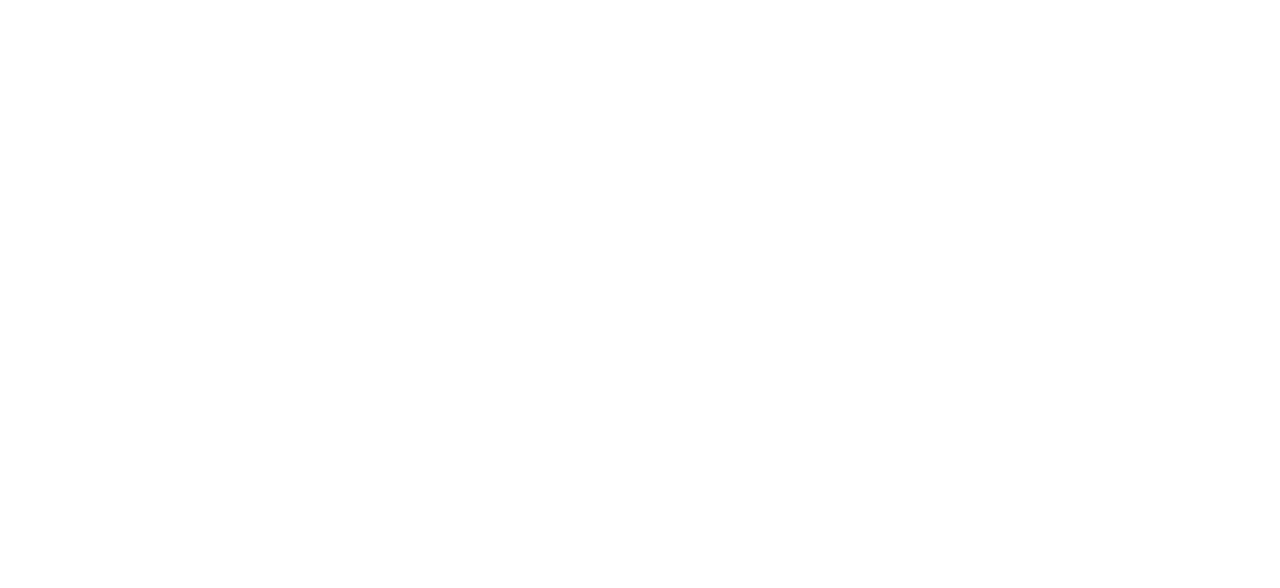
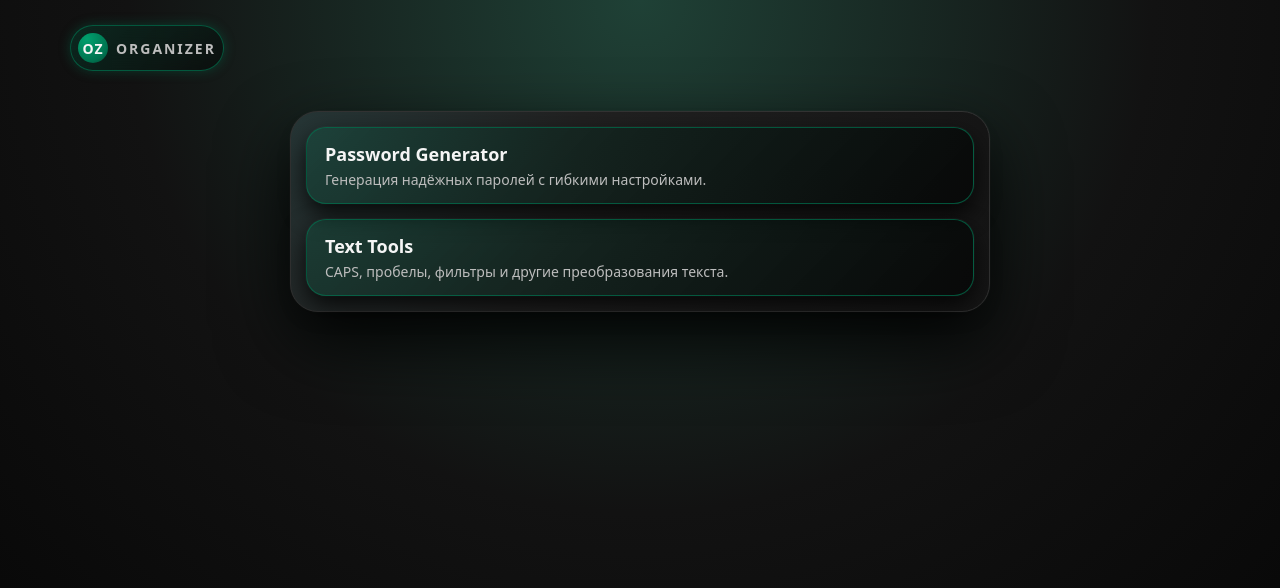
Before and after one commit to obigreen/organizer, a plain HTML site: page index.html in a window 1280 px wide. Drawn offline with Linux system fonts and the light colour scheme.

Commit message:
added main page with styles and started pass genrator

```diff
--- a/css/common.css
+++ b/css/common.css
@@ -0,0 +1,185 @@
+/* ========== CSS Variables (Design System) ========== */
+:root {
+    /* Цвета */
+    --color-page-bg: #121212;
+    --color-surface: #212121;
+    --color-surface-alt: #1a1a1a;
+
+    --color-accent: #00724f;
+    --color-accent-soft: #00a06d;
+
+    --color-border-subtle: #333333;
+    --color-shadow-soft: rgba(0, 0, 0, 0.7);
+
+    --color-text-main: #f5f5f5;
+    --color-text-muted: #bdbdbd;
+    --color-text-accent: #a5ffd6;
+
+    /* Типографика */
+    --font-family-base: system-ui, -apple-system, BlinkMacSystemFont, "Segoe UI", sans-serif;
+    --font-size-base: 16px;
+    --font-size-title: 28px;
+    --font-size-subtitle: 15px;
+    --font-size-menu-title: 18px;
+    --font-size-menu-desc: 14px;
+    --font-size-footer: 12px;
+
+    /* Отступы и радиусы */
+    --radius-lg: 20px;
+    --radius-xl: 28px;
+    --radius-pill: 999px;
+
+    --space-xs: 4px;
+    --space-sm: 8px;
+    --space-md: 15px;
+    --space-lg: 24px;
+    --space-xl: 15px;
+
+    /* Анимации */
+    --transition-fast: 0.15s ease-out;
+    --transition-normal: 0.25s ease-out;
+}
+
+/* ========== Global Reset / Base ========== */
+
+*,
+*::before,
+*::after {
+    padding: 0;
+    margin: 0;
+    box-sizing: border-box;
+}
+
+html {
+    font-size: 16px;
+}
+
+body {
+    height: 100vh;
+    font-family: var(--font-family-base), sans-serif;
+    font-size: var(--font-size-base);
+    color: var(--color-text-main);
+    background: radial-gradient(circle at top, #1f4136 0, #121212 50%, #050505 100%);
+}
+
+.container {
+    max-width: 1170px;
+    width: 100%;
+    margin: 0 auto;
+    padding: 0 15px;
+}
+
+a {
+    color: inherit;
+    text-decoration: none;
+}
+
+a:focus-visible,
+button:focus-visible,
+input:focus-visible {
+    outline: 2px solid var(--color-accent-soft);
+    outline-offset: 3px;
+}
+
+.main {
+    max-width: 1920px;
+    width: 100%;
+    margin: 0 auto;
+}
+
+
+/* ========== Menu ========== */
+
+.menu {
+    max-width: 700px;
+    margin: 0 auto;
+    border-radius: var(--radius-xl);
+    padding: var(--space-xl);
+    background: radial-gradient(circle at top left, #263636 0, #212121 40%, #151515 100%);
+    border: 1px solid var(--color-border-subtle);
+    box-shadow:
+            0 30px 70px rgba(0, 0, 0, 0.9),
+            0 0 0 1px rgba(255, 255, 255, 0.02);
+}
+
+.menu_list {
+    list-style: none;
+    display: flex;
+    flex-direction: column;
+    gap: var(--space-md);
+}
+
+.menu_link {
+    display: flex;
+    flex-direction: column;
+    gap: 4px;
+    padding: 14px 18px;
+    border-radius: var(--radius-lg);
+    background: linear-gradient(
+            135deg,
+            rgba(0, 114, 79, 0.22),
+            rgba(0, 0, 0, 0.6)
+    );
+    border: 1px solid rgba(0, 114, 79, 0.7);
+    box-shadow:
+            0 10px 25px rgba(0, 0, 0, 0.8),
+            0 0 0 1px rgba(255, 255, 255, 0.03);
+    cursor: pointer;
+    transition:
+            transform var(--transition-normal),
+            box-shadow var(--transition-normal),
+            border-color var(--transition-fast),
+            background var(--transition-fast);
+    position: relative;
+    overflow: hidden;
+}
+
+/* Лёгкий градиент/блик при наведении */
+.menu_link::before {
+    content: "";
+    position: absolute;
+    inset: 0;
+    background: radial-gradient(
+            circle at top left,
+            rgba(255, 255, 255, 0.14),
+            transparent 55%
+    );
+    opacity: 0;
+    transition: opacity var(--transition-normal);
+    pointer-events: none;
+}
+
+.menu_link_title {
+    font-size: var(--font-size-menu-title);
+    font-weight: 600;
+}
+
+.menu_link_desc {
+    font-size: var(--font-size-menu-desc);
+    color: var(--color-text-muted);
+}
+
+/* Hover / active */
+.menu_link:hover {
+    transform: translateY(-2px) scale(1.01);
+    box-shadow:
+            0 18px 36px rgba(0, 0, 0, 0.9),
+            0 0 0 1px rgba(255, 255, 255, 0.04);
+    border-color: var(--color-accent-soft);
+    background: linear-gradient(
+            135deg,
+            rgba(0, 160, 109, 0.22),
+            rgba(0, 0, 0, 0.7)
+    );
+}
+
+.menu_link:hover::before {
+    opacity: 1;
+}
+
+.menu_link:active {
+    transform: translateY(0) scale(0.99);
+    box-shadow:
+            0 8px 18px rgba(0, 0, 0, 0.9),
+            0 0 0 1px rgba(255, 255, 255, 0.02);
+}
--- /dev/null
+++ b/css/header.css
@@ -0,0 +1,48 @@
+.header {
+    padding: 25px 0;
+    display: flex;
+    align-items: center;
+    margin-bottom: var(--space-md);
+}
+
+/* ========== Logo ========== */
+
+.logo {
+    display: flex;
+    align-items: center;
+    justify-content: space-between;
+    width: 100%;
+    max-width: max-content;
+    gap: var(--space-sm);
+    padding: 7px;
+    border-radius: var(--radius-pill);
+    background: linear-gradient(
+            135deg,
+            rgba(0, 114, 79, 0.25),
+            rgba(0, 0, 0, 0.4)
+    );
+    border: 1px solid rgba(0, 114, 79, 0.7);
+    box-shadow: 0 0 12px rgba(0, 114, 79, 0.4);
+    backdrop-filter: blur(12px);
+}
+
+.logo_mark {
+    display: flex;
+    align-items: center;
+    justify-content: center;
+    width: 30px;
+    height: 30px;
+    border-radius: 50%;
+    background: radial-gradient(circle at 30% 20%, #00a06d, #00724f 70%, #00432f 100%);
+    font-size: 14px;
+    font-weight: 700;
+    letter-spacing: 0.06em;
+}
+
+.logo_text {
+    font-size: 14px;
+    font-weight: 600;
+    letter-spacing: 0.14em;
+    text-transform: uppercase;
+    color: var(--color-text-muted);
+}
--- a/index.html
+++ b/index.html
@@ -2,9 +2,58 @@
 <html lang="en">
 <head>
     <meta charset="UTF-8">
-    <title>Title</title>
+    <meta http-equiv="Content-Type" content="text/html;charset=UTF-8">
+    <meta name="viewport" content="width=device-width, initial-scale=1.0">
+    <title>Organizer — Tool Hub</title>
+
+    <link rel="stylesheet" href="css/common.css">
+    <link rel="stylesheet" href="css/header.css">
 </head>
 <body>
 
+
+<header class="header">
+    <div class="container">
+        <div class="logo">
+            <span class="logo_mark">OZ</span>
+            <span class="logo_text">Organizer</span>
+        </div>
+    </div>
+
+</header>
+
+<main class="main">
+    <section class="main-section">
+        <div class="container">
+            <nav class="menu">
+                <ul class="menu_list">
+                    <li class="menu_item">
+                        <a class="menu_link" href="tools/password-generator/index.html" data-tool="password-generator">
+                            <span class="menu_link_title">Password Generator</span>
+                            <span class="menu_link_desc">
+                                    Генерация надёжных паролей с гибкими настройками.
+                                </span>
+                        </a>
+                    </li>
+
+                    <li class="menu_item">
+                        <a class="menu_link" href="tools/text-tools/index.html" data-tool="text-tools">
+                            <span class="menu_link_title">Text Tools</span>
+                            <span class="menu_link_desc">
+                                    CAPS, пробелы, фильтры и другие преобразования текста.
+                                </span>
+                        </a>
+                    </li>
+                </ul>
+            </nav>
+
+        </div>
+    </section>
+
+
+</main>
+
+
+<script src="js/common.js"></script>
 </body>
 </html>
```
Also changed, not shown: tools/password-generator/index.html (+22 -1 lines).
